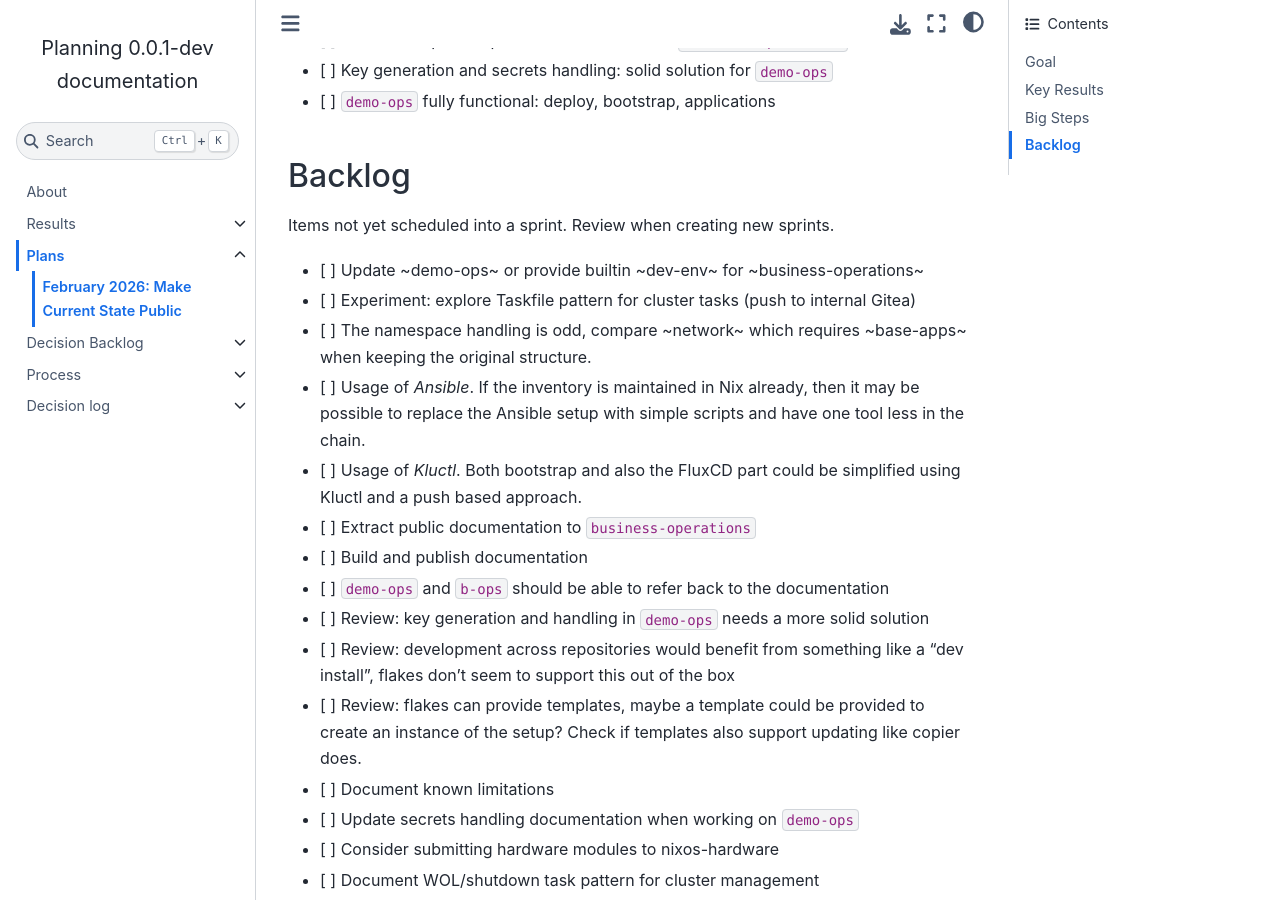
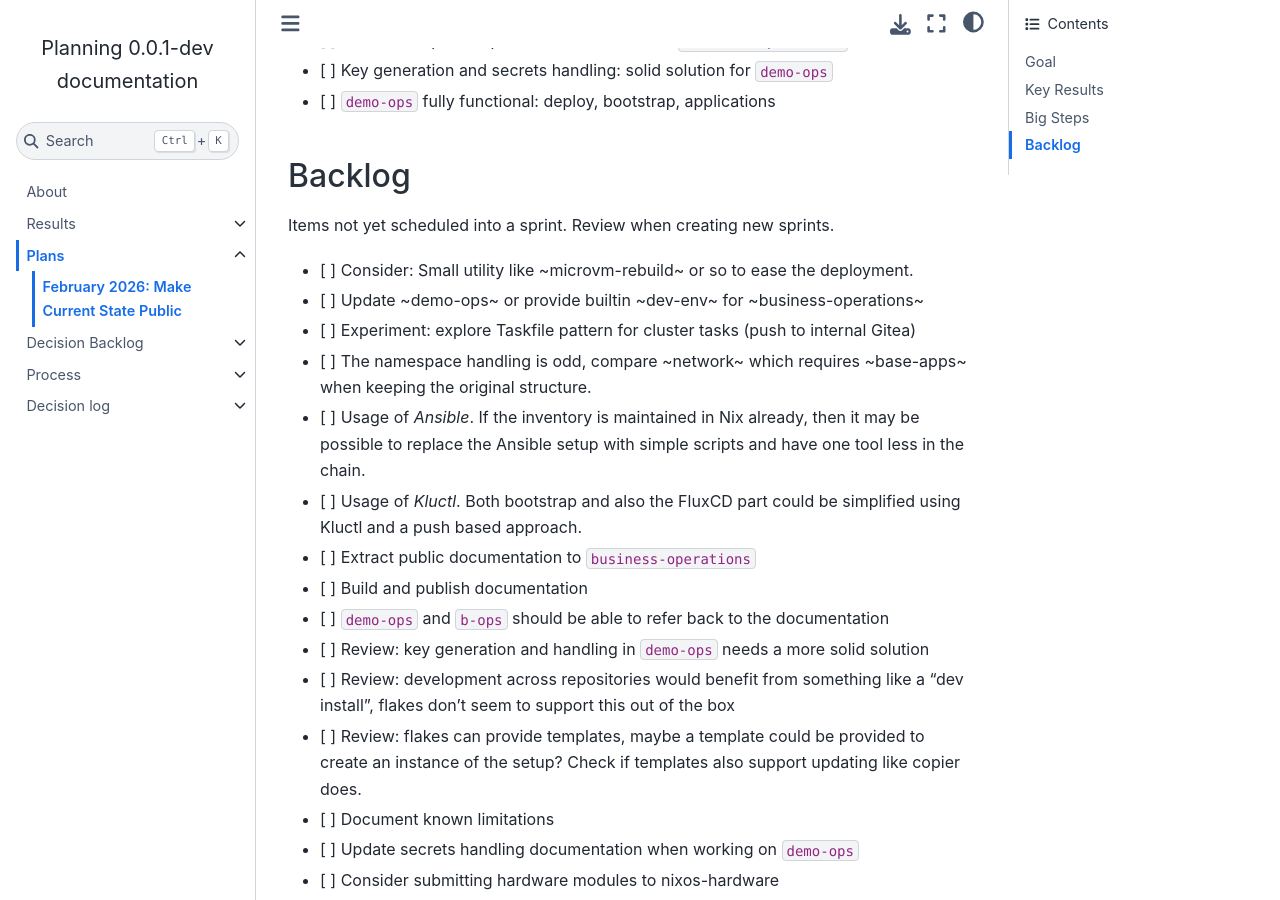
Before and after one commit to bo-tech/business-operations-planning, a Sphinx documentation site: the page built from docs/plans/2026-02-plan.md, in a window 1280 px wide and 900 px high, scrolled down 1032 px. Built offline with Sphinx 7.4.7 and the Sphinx Book theme 1.1.4, drawn with Linux system fonts in a browser that asks for light colours.

Commit message:
sprint: Update and refine based on progress

```diff
--- a/docs/plans/2026-02-plan.md
+++ b/docs/plans/2026-02-plan.md
@@ -40,6 +40,7 @@ and automated tests proving the deployment pipeline works.
 
 Items not yet scheduled into a sprint. Review when creating new sprints.
 
+- [ ] Consider: Small utility like ~microvm-rebuild~ or so to ease the deployment.
 - [ ] Update ~demo-ops~ or provide builtin ~dev-env~ for ~business-operations~
 - [ ] Experiment: explore Taskfile pattern for cluster tasks (push to
   internal Gitea)
```
Also changed, not shown: 1 other file.
